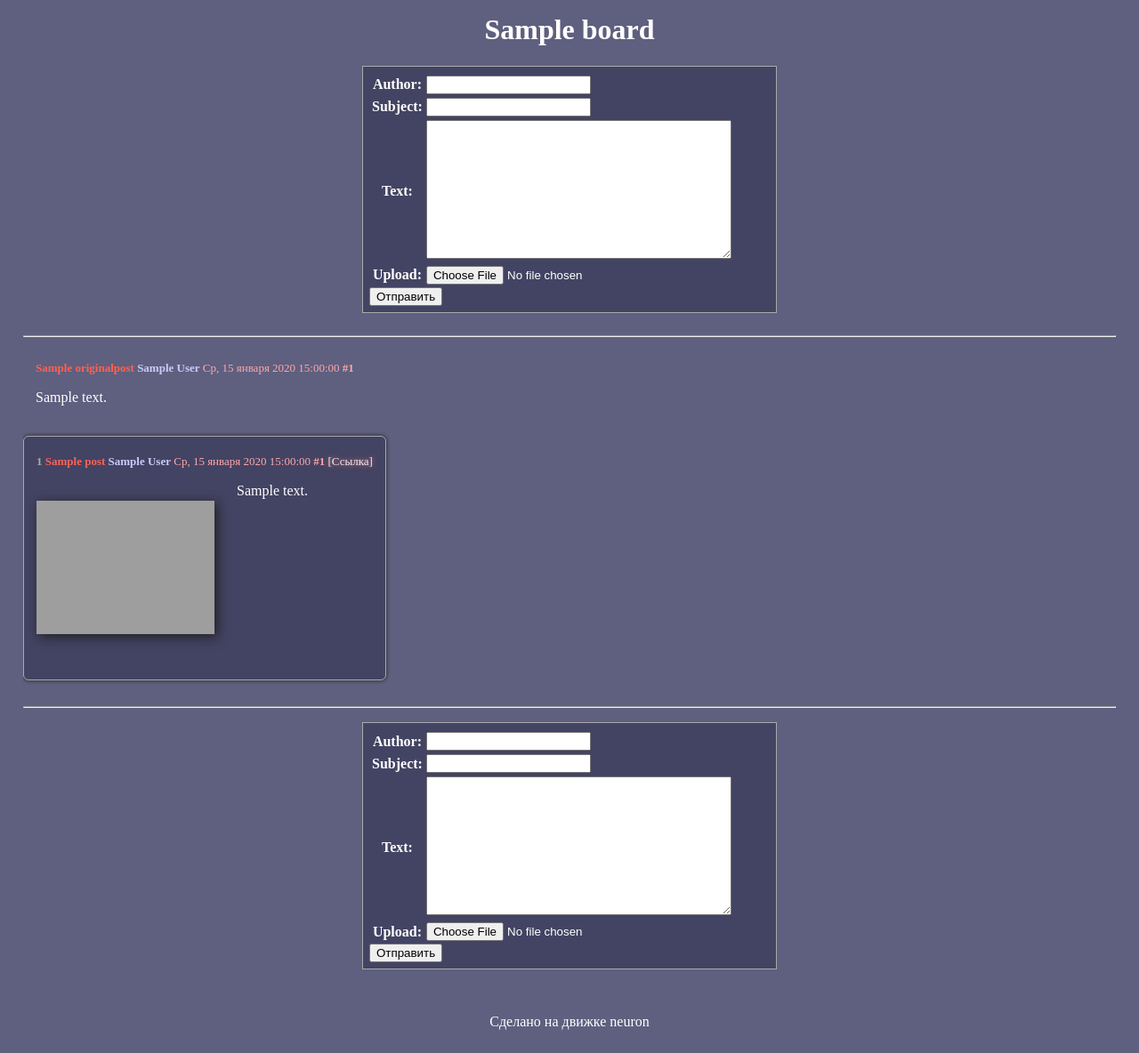
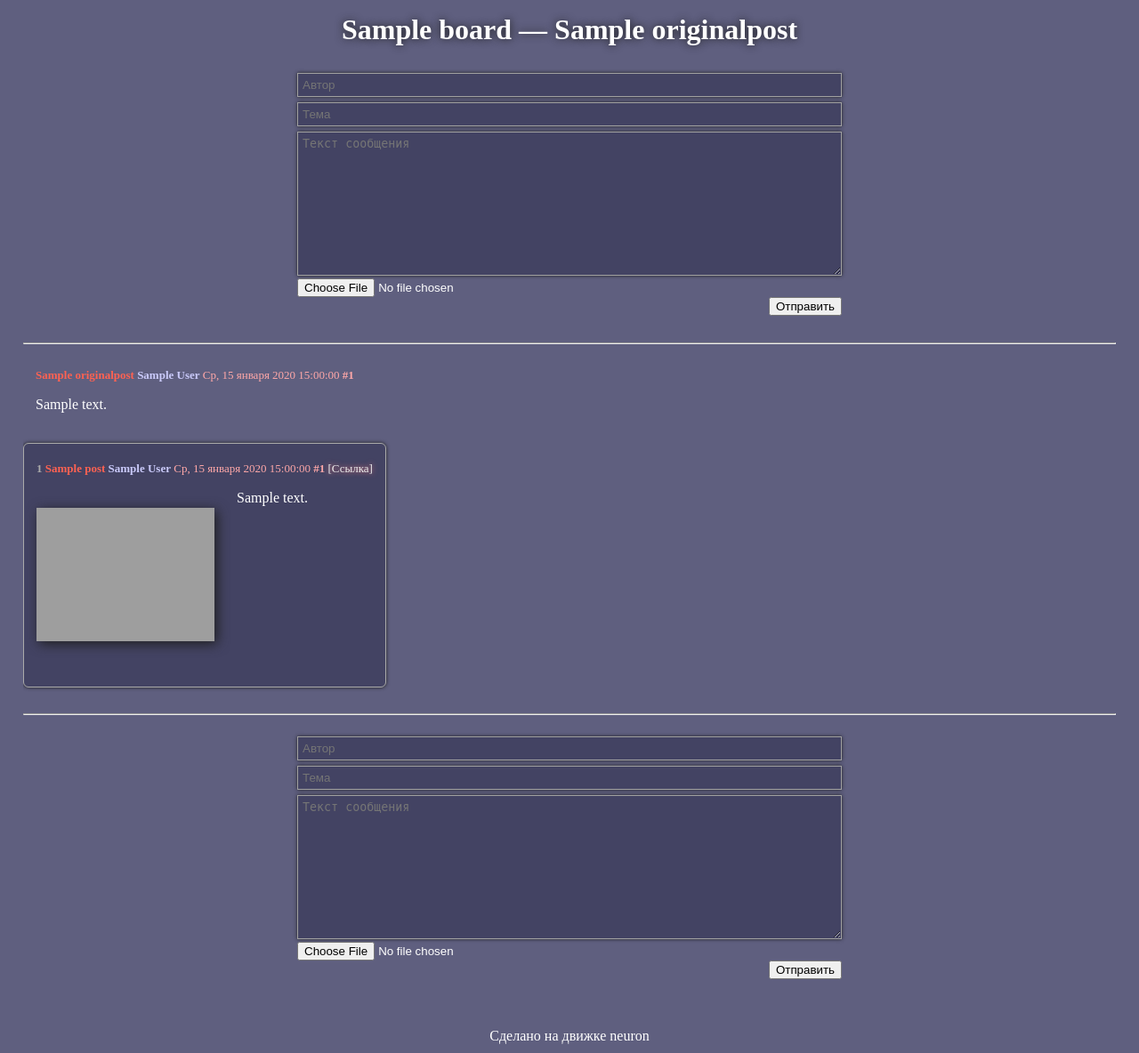
Before and after one commit to CyberpunkIsNotDead/neuron_engine, a Django app: page /#/thread/1/ in a window 1280 px wide. Shown: the part 36-1220 px from the top of the page at 89% size. Before the commit the page ends 1194 px from the top, so only its background shows below. Run offline with Django 3.2, Linux system fonts and the light colour scheme; tables that the repository leaves empty hold one stand-in row (values such as "Sample post"); grey boxes are pictures that could not be loaded.

Commit message:
rewritten posting form

```diff
--- a/neuron_engine/forms.py
+++ b/neuron_engine/forms.py
@@ -5,14 +5,18 @@ from .models import OriginalPost, Post, Upload
 
 class PostForm(forms.Form):
 
-    author = forms.CharField(max_length=100, required=False)
-    subject = forms.CharField(max_length=100, required=False)
-    text = forms.CharField(max_length=3000, widget=forms.Textarea)
+    author = forms.CharField(
+        max_length=100,
+        required=False,
+        widget=forms.TextInput(attrs={'class':'textinput','placeholder':'Автор'}),
+        )
+    subject = forms.CharField(
+        max_length=100,
+        required=False,
+        widget=forms.TextInput(attrs={'class':'textinput','placeholder':'Тема'}),
+        )
+    text = forms.CharField(
+        max_length=3000,
+        widget=forms.Textarea(attrs={'class':'textarea','placeholder':'Текст сообщения'}),
+        )
     upload = forms.FileField(required=False)
-
-    #widget=forms.ClearableFileInput(attrs={'multiple': True})
-#class ThreadForm(forms.ModelForm):
-
-#    class Meta:
-#        model = OriginalPost
-#        fields = ('author', 'subject', 'text')
--- a/neuron_engine/static/neuron_engine/neutral.css
+++ b/neuron_engine/static/neuron_engine/neutral.css
@@ -184,6 +184,7 @@ color: white;
 h1 {
 color: white;
 text-align: center;
+text-shadow: 0px 0px 10px #1f1f1f;
 }
 
 h2 {
@@ -221,16 +222,50 @@ margin: 50px 0 10px 0;
 text-align: center;
 }
 
+.form_wrapper {
+display: flex;
+justify-content: center;
+}
+
 form {
 color: white;
+/*background-color: #434363;*/
+display: inline-block;
+margin: auto;
+/*border: 1px solid #aaaaaa;*/
+border-radius: 6px;
+padding: 5px 5px;
+}
+
+.input_form {
+}
+
+.textinput {
+display: block;
 background-color: #434363;
-width: 450px;
-margin: auto;
-padding: 7px 7px;
-border: 1px solid #aaaaaa;
+border: 1px solid #a1a1a1;
+width: 100%;
+margin: 3px 0 3px 0;
+padding: 5px 5px;
+box-shadow: 0px 0px 4px #1f1f1f;
+}
+
+.textarea {
+display: block;
+background-color: #434363;
+border: 1px solid #a1a1a1;
+width: 600px;
+margin: 3px 0 3px 0;
+padding: 5px 5px;
+box-shadow: 0px 0px 4px #1f1f1f;
+}
+
+.form_submit {
+float: right;
 }
 
 hr {
 color: #a1a1a1;
 margin: 25px 0 16px 0;
+/*box-shadow: 0px 0px 4px #1f1f1f;*/
 }
--- a/neuron_engine/templates/neuron_engine/thread.html
+++ b/neuron_engine/templates/neuron_engine/thread.html
@@ -2,7 +2,13 @@
 <!DOCTYPE html>
 <html>
   <head>
-    <title>{{ board.name }} — {{ original_post.subject }}</title>
+    <title>
+      {% if original_post.subject %}
+        {{ board.name }} — {{ original_post.subject }}
+      {% else %}
+        {{ board.name }} — тред
+      {% endif %}
+    </title>
     <link rel="stylesheet" type="text/css" href="{% static 'neuron_engine/neutral.css' %}">
     <meta charset="UTF-8">
   </head>
@@ -18,14 +24,45 @@
       </div>
     </header>
     <div class="page">
-      <h1>{{ board.name }}</h1>
+      <h1>
+        {% if original_post.subject %}
+          {{ board.name }} — {{ original_post.subject }}
+        {% else %}
+          {{ board.name }} — тред
+        {% endif %}
+      </h1>
+      <div class="form_wrapper">
         <form method="POST" enctype="multipart/form-data">
           {% csrf_token %}
-        <table>
-          {{ form.as_table }}
+          <table class="input_form" border="0" cellpadding="0" cellspacing="0">
+            <tr>
+              <td>
+                <div style="margin: 0 12px 0 0">
+                  {{ form.author }}
+                </div>
+              </td>
+            </tr>
+            <tr>
+              <td>
+                <div style="margin: 0 12px 0 0">
+                  {{ form.subject }}
+                </div>
+              </td>
+            </tr>
+            <tr>
+              <td>
+                {{ form.text }}
+              </td>
+            </tr>
+            <tr>
+              <td>
+                {{ form.upload }}
+              </td>
+            </tr>
           </table>
-        <button type="submit">Отправить</button>
+          <button class="form_submit" type="submit">Отправить</button>
         </form>
+      </div>
       <hr>
 <!-- thread start -->
       <div class="thread">
@@ -149,13 +186,38 @@
         {% endif %}
 <!-- thread end -->
 <hr>
+  <div class="form_wrapper">
     <form method="POST" enctype="multipart/form-data">
       {% csrf_token %}
-        <table>
-          {{ form.as_table }}
+      <table class="input_form" border="0" cellpadding="0" cellspacing="0">
+        <tr>
+          <td>
+            <div style="margin: 0 12px 0 0">
+              {{ form.author }}
+            </div>
+          </td>
+        </tr>
+        <tr>
+          <td>
+            <div style="margin: 0 12px 0 0">
+              {{ form.subject }}
+            </div>
+          </td>
+        </tr>
+        <tr>
+          <td>
+            {{ form.text }}
+          </td>
+        </tr>
+        <tr>
+          <td>
+            {{ form.upload }}
+          </td>
+        </tr>
       </table>
-        <button type="submit">Отправить</button>
+      <button class="form_submit" type="submit">Отправить</button>
     </form>
+  </div>
     <footer>
       Сделано на движке neuron
     </footer>
```
Also changed, not shown: neuron_engine/templates/neuron_engine/board.html (+56 -6 lines). Lines whose indentation alone changed are shown as unchanged.
